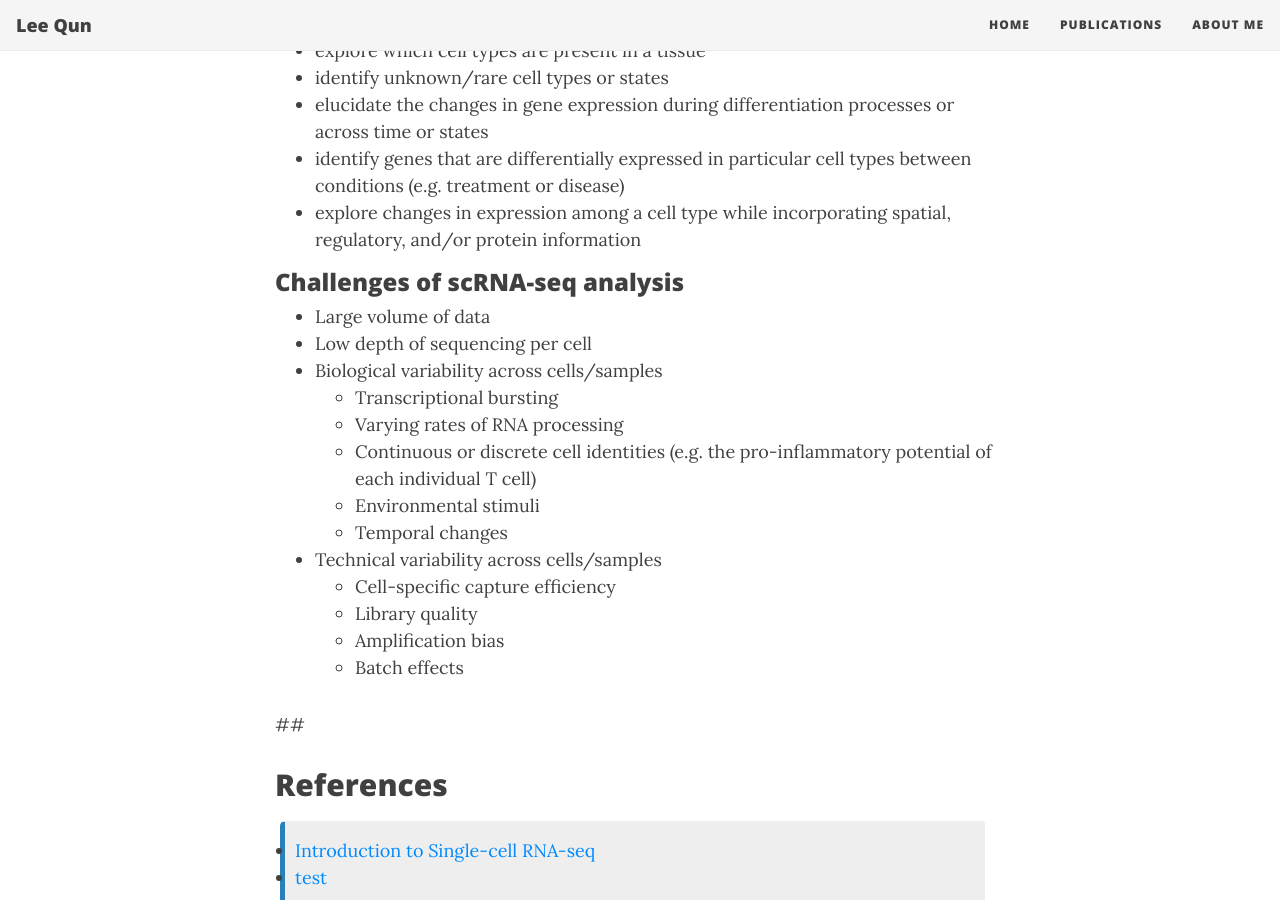
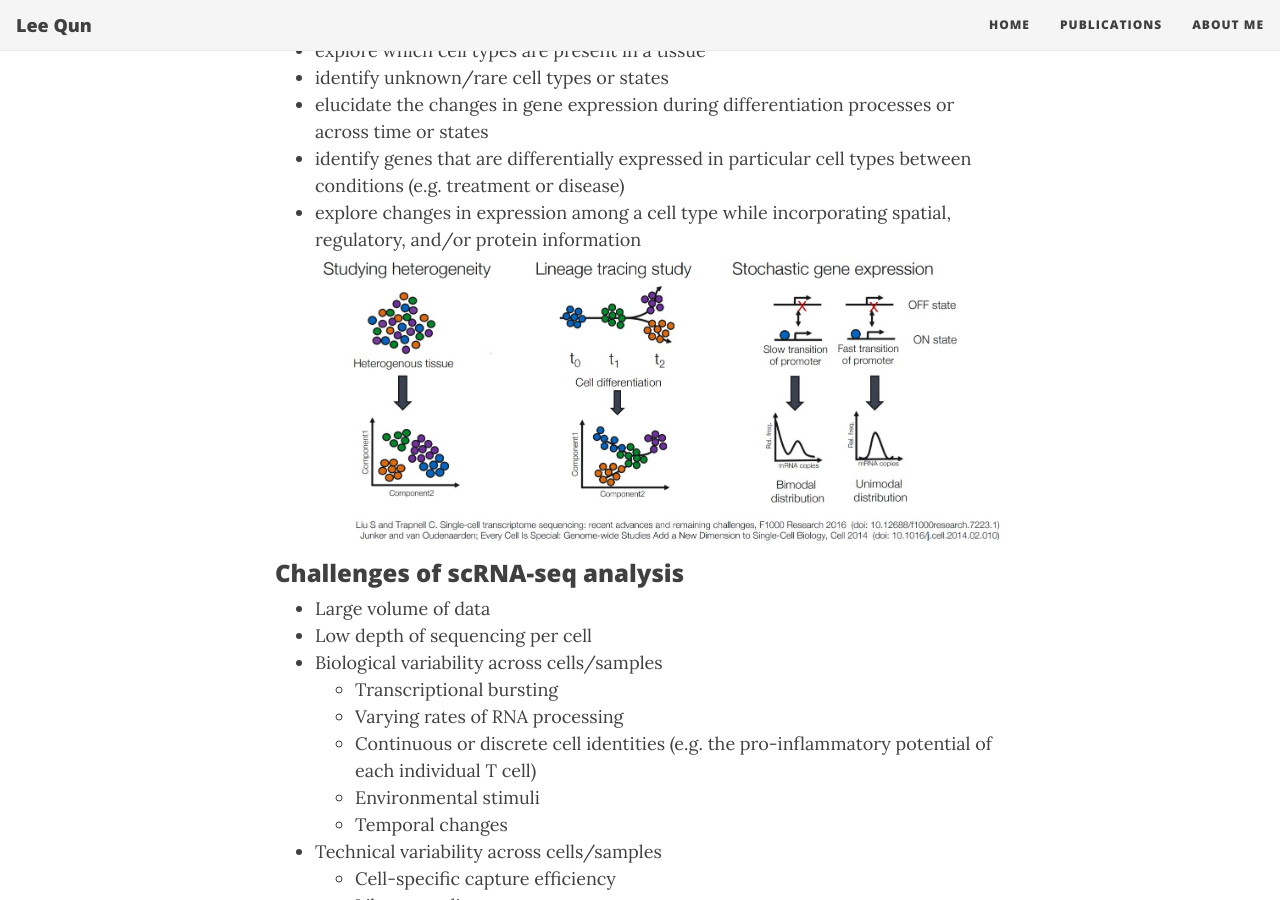
Before and after one commit to leequn/leequn.github.io, a Jekyll site: the page built from _posts/2020-06-19-SingleCell.md, in a window 1280 px wide and 900 px high, scrolled down 420 px. Built offline with Jekyll 4.4.1, drawn with Linux system fonts in a browser that asks for light colours; nearby versions of some CDN libraries; comment, search, counter and statistics services are not loaded.

Commit message:
Update 2020-06-19-SingleCell.md

```diff
--- a/_posts/2020-06-19-SingleCell.md
+++ b/_posts/2020-06-19-SingleCell.md
@@ -17,6 +17,7 @@ comments: true
 - elucidate the changes in gene expression during differentiation processes or across time or states
 - identify genes that are differentially expressed in particular cell types between conditions (e.g. treatment or disease)
 - explore changes in expression among a cell type while incorporating spatial, regulatory, and/or protein information
+![pic1](/assets/img/scrnaseq/1.jpg)
 
 ### Challenges of scRNA-seq analysis
 - Large volume of data
```
